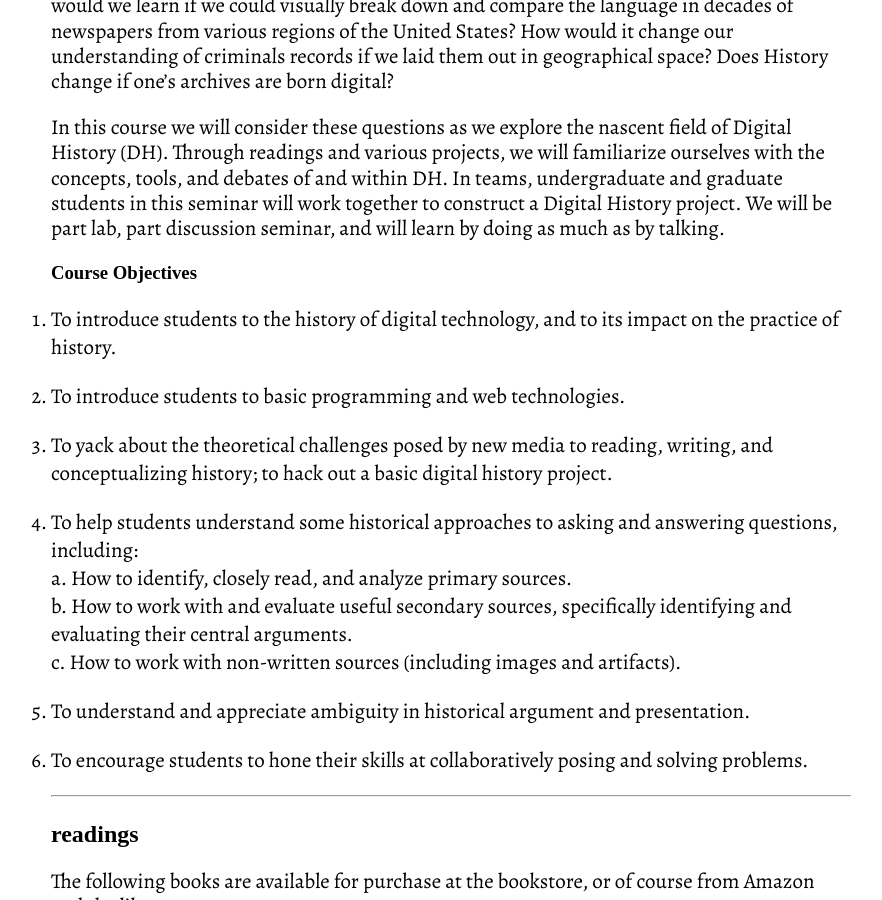
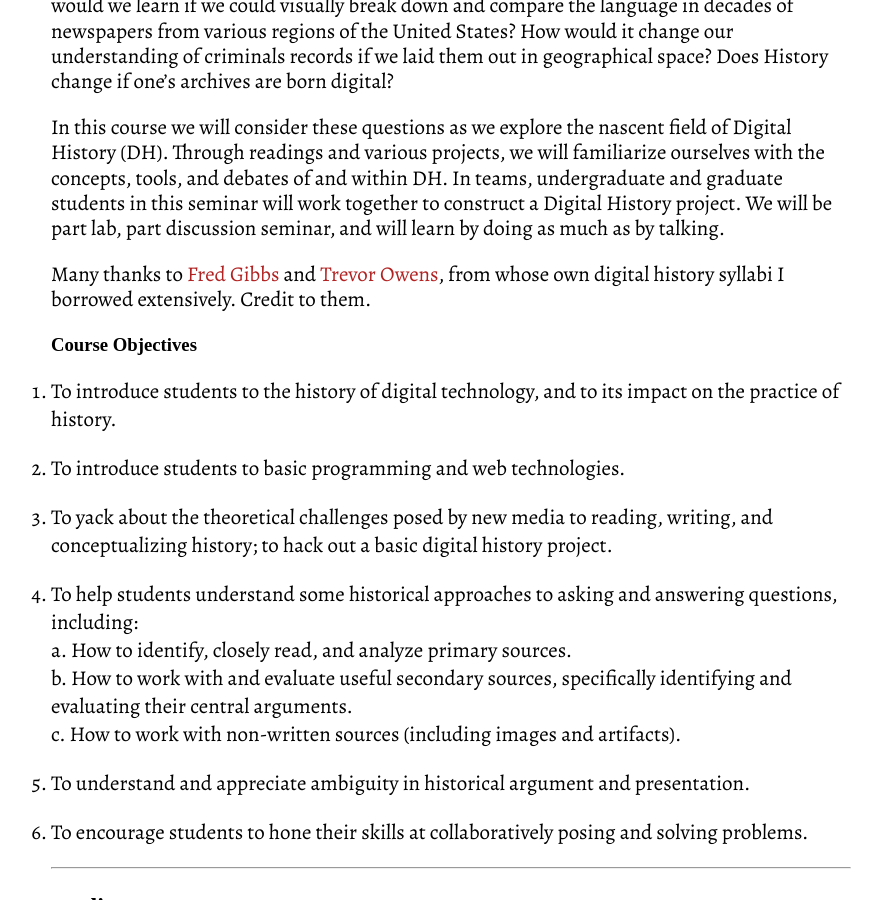
Before and after one commit to chadblack/history580, a Jekyll site: the page built from info/syllabus.md, in a window 1280 px wide and 900 px high, scrolled down 1143 px. Shown: the whole window, without its empty margins (189-1071 px from the left). Built offline with Jekyll 4.4.1, drawn with Linux system fonts in a browser that asks for light colours; some web fonts are replaced; Markdown is read by kramdown in place of the engine named in the settings.

Commit message:
added a credit line to fred and trevor

```diff
--- a/info/syllabus.md
+++ b/info/syllabus.md
@@ -28,6 +28,9 @@ This seminar will explore the current and potential impact of digital technologi
 But what might we gain if we begin to use the computer to do something that only it can do? What could we discover if we read every book published in the nineteenth century? What would we learn if we could visually break down and compare the language in decades of newspapers from various regions of the United States? How would it change our understanding of criminals records if we laid them out in geographical space? Does History change if one’s archives are born digital?
 
 In this course we will consider these questions as we explore the nascent field of Digital History (DH). Through readings and various projects, we will familiarize ourselves with the concepts, tools, and debates of and within DH. In teams, undergraduate and graduate students in this seminar will work together to construct a Digital History project. We will be part lab, part discussion seminar, and will learn by doing as much as by talking.
+
+Many thanks to [Fred Gibbs](http://fredgibbs.net/) and [Trevor Owens](http://www.trevorowens.org/), from whose own digital history syllabi I borrowed extensively. Credit to them.
+
 
 ### Course Objectives
 
```
